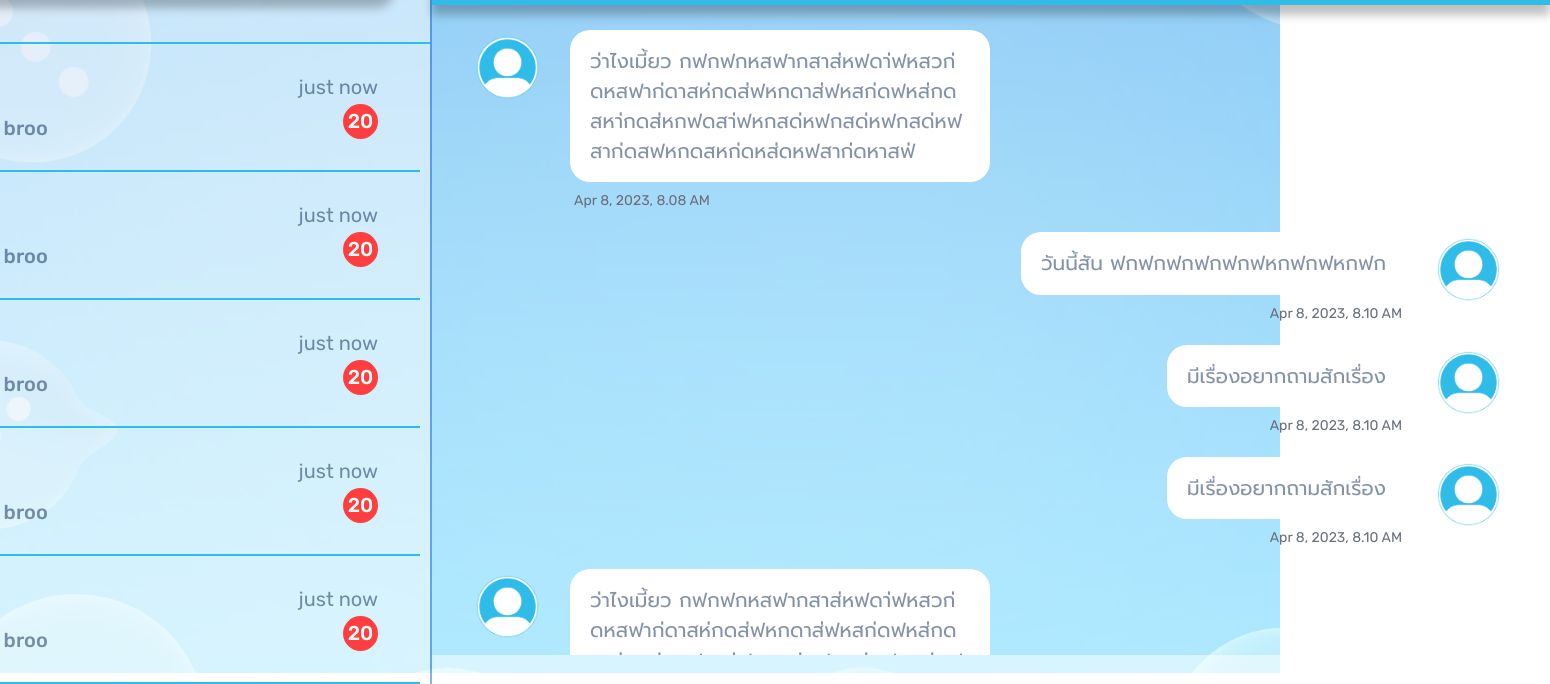
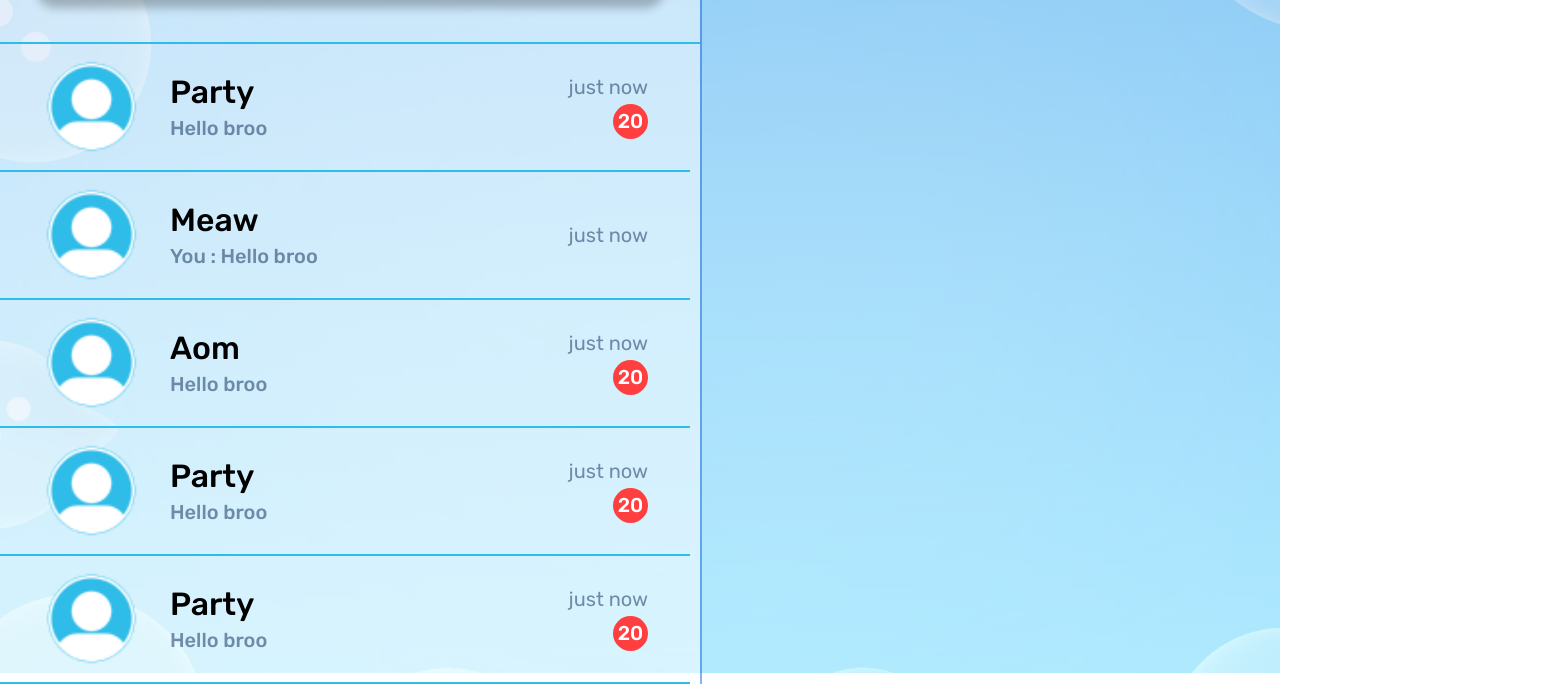
Before and after one commit to FairyFay404/Chic-Chat, a React (Vite) app in the folder client/: page /chat in a window 1280 px wide. Shown: the part 127-811 px from the top of the page, 1550 px wide, since content can reach past the window. Built offline with nearby package versions, Linux system fonts and the light colour scheme.

Commit message:
Auto focus input when start chat

```diff
--- a/client/src/components/Chat.jsx
+++ b/client/src/components/Chat.jsx
@@ -7,7 +7,9 @@ import Chatting from './subcomponents/Chatting'
 export default function Chat() {
     const [error, setError] = useState(false)
     const [search, setSearch] = useState("")
-    const [message, setMesaage] = useState("")
+    const [focusinbox, setFocusinbox] = useState(-1)
+    const [chatIdNow, setChatIdNow] = useState();
+
 
     const handleEdit = (e) => {
         e.preventDefault();
@@ -38,14 +40,12 @@ export default function Chat() {
                                     </div>
 
                                     <div className="w-[700px] h-[718px] overflow-y-scroll">
-                                        <Inbox person={"Party"} lastmessage={"Hello broo"} lastsender={"me"} count_message={20} time={"just now"} />
-                                        <Inbox person={"Party"} lastmessage={"Hello broo"} lastsender={"me"} count_message={20} time={"just now"} />
-                                        <Inbox person={"Party"} lastmessage={"Hello broo"} lastsender={"me"} count_message={20} time={"just now"} />
-                                        <Inbox person={"Party"} lastmessage={"Hello broo"} lastsender={"me"} count_message={20} time={"just now"} />
-                                        <Inbox person={"Party"} lastmessage={"Hello broo"} lastsender={"me"} count_message={20} time={"just now"} />
-                                        <Inbox person={"Party"} lastmessage={"Hello broo"} lastsender={"me"} count_message={20} time={"just now"} />
-                                        <Inbox person={"Party"} lastmessage={"Hello broo"} lastsender={"me"} count_message={20} time={"just now"} />
-                                        <Inbox person={"Party"} lastmessage={"Hello broo"} lastsender={"me"} count_message={20} time={"just now"} />
+                                        <Inbox person={"Party"} lastmessage={"Hello broo"} lastsender={"a"} count_message={20} time={"just now"} focusinbox={focusinbox} setFocusinbox={setFocusinbox} index={"1"} setChatIdNow={setChatIdNow} chatId = {101} />
+                                        <Inbox person={"Meaw"} lastmessage={"Hello broo"} lastsender={"me"} count_message={20} time={"just now"} focusinbox={focusinbox} setFocusinbox={setFocusinbox} index={"2"} setChatIdNow={setChatIdNow} chatId = {102} />
+                                        <Inbox person={"Aom"} lastmessage={"Hello broo"} lastsender={"a"} count_message={20} time={"just now"} focusinbox={focusinbox} setFocusinbox={setFocusinbox} index={"3"} setChatIdNow={setChatIdNow} chatId = {103} />
+                                        <Inbox person={"Party"} lastmessage={"Hello broo"} lastsender={"a"} count_message={20} time={"just now"} focusinbox={focusinbox} setFocusinbox={setFocusinbox} index={"4"} setChatIdNow={setChatIdNow} chatId = {104} />
+                                        <Inbox person={"Party"} lastmessage={"Hello broo"} lastsender={"a"} count_message={20} time={"just now"} focusinbox={focusinbox} setFocusinbox={setFocusinbox} index={"5"} setChatIdNow={setChatIdNow} chatId = {105} />
+                                        <Inbox person={"Party"} lastmessage={"Hello broo"} lastsender={"a"} count_message={20} time={"just now"} focusinbox={focusinbox} setFocusinbox={setFocusinbox} index={"6"} setChatIdNow={setChatIdNow} chatId = {106} />
                                     </div>
                                 </div>
                             </div>
@@ -54,7 +54,9 @@ export default function Chat() {
                             <div className="w-[1120px] h-[877px] rounded-r-[50px]
                                 bg-white/50 border-l-2  border-l-[#1565D880]
                                 flex flex-col justify-center items-center ">
-                                <Chatting name={"Party"}/>
+                                <Chatting name={"Party"} chatIdNow={chatIdNow} chatId = {101} index={1} />
+                                <Chatting name={"Meaw"} chatIdNow={chatIdNow} chatId = {102} index={2}/>
+                                <Chatting name={"Aom"} chatIdNow={chatIdNow} chatId = {103} index={3}/>
 
                             </div>
                         </div>
--- a/client/src/components/Signin.jsx
+++ b/client/src/components/Signin.jsx
@@ -31,7 +31,7 @@ export default function Signin() {
                                 ">Username</p>
                                 <input type="text" className="w-[680px] h-[76px] pl-[28px] rounded-[20px] shadow_1 mt-[11px]
                                     text-[#072653] font-Rubik font-medium border-[0px] focus:border-[3px] focus:border-[#178AAE] focus:outline-0
-                                    " placeholder="Enter your username" onChange={e => setUsername(e.target.value)}/>
+                                    " placeholder="Enter your username" onChange={e => setUsername(e.target.value)} autoFocus/>
                                 <p className="after:content-['*'] after:ml-0.5 after:text-red-500
                                     text-[#000000] font-Rubik font-medium text-[18px] leading-[120%] self-start ml-[108px] mt-[28px]
                                     ">Password</p>
--- a/client/src/components/subcomponents/Chatting.jsx
+++ b/client/src/components/subcomponents/Chatting.jsx
@@ -1,12 +1,20 @@
-import React from 'react'
+import React, { useEffect, useState } from 'react'
 import MessageReceive from './MessageReceive'
 import MessageSend from './MessageSend'
 
-export default function Chatting({name}) {
+export default function Chatting({ name, chatIdNow, chatId, index }) {
+    const [message, setMesaage] = useState("")
+
+    useEffect(() => {
+        document.getElementById(index).focus();
+        console.log(chatIdNow);
+    },[chatIdNow])
+
+
     return (
-        <>
+        <div className={`${chatId == chatIdNow ? "" : "hidden" }`}>
             {/*Navbar UserName*/}
-            <div className="w-[1118px] h-[120px] bg-[#2FBCE8] ] flex justify-between items-center rounded-tr-[50px] shadow_1 t-[11px]">
+            <div className="w-[1118px] h-[120px] bg-[#2FBCE8] flex justify-between items-center rounded-tr-[50px] shadow_1 ">
                 <div className="flex items-center">
                     <img className='ms-[32px] w-[100px] h-[100px]' src="/MyProfile.png" alt="" />
                     <h1 className=' text-[32px] ms-[20px] font-medium text-[#000000]'>{name}</h1>
@@ -29,9 +37,9 @@ export default function Chatting({name}) {
                     <dev>
                         <label class="relative flex flex-row justify-center items-center ">
                             <button><img src="/add icon.png" className=' w-[61px] h-[61px]' /></button>
-                            <input type="text" className="w-[880px] h-[59px] ms-[20px] pl-[50px] rounded-[20px]
-                                                text-[#072653] font-Rubik font-normal border-[0px] focus:border-[3px] focus:border-[#178AAE] focus:outline-0
-                                                " placeholder="Aa" onChange={e => setMesaage(e.target.value)} />
+                            <input type="text" id={index} className="w-[880px] h-[59px] ms-[20px] pl-[50px] rounded-[20px]
+                                text-[#072653] font-Rubik font-normal border-[0px] focus:border-[3px] focus:border-[#178AAE] focus:outline-0
+                                " placeholder="Aa" onChange={e => setMesaage(e.target.value)}/>
                             <button><img src="/send icon.png" className='w-[53px] h-[53px] ms-[20px]' /></button>
                         </label>
                     </dev>
@@ -39,6 +47,6 @@ export default function Chatting({name}) {
             </div>
 
 
-        </>
+        </div>
     )
 }
--- a/client/src/components/subcomponents/Inbox.jsx
+++ b/client/src/components/subcomponents/Inbox.jsx
@@ -1,11 +1,21 @@
-import React from 'react'
+import React, { useState } from 'react'
 
-export default function Inbox({person,lastmessage,lastsender,count_message,time}) {
+export default function Inbox({ person, lastmessage, lastsender, count_message, time, focusinbox, setFocusinbox, index, setChatIdNow, chatId }) {
+
+    const [count, setCount] = useState(count_message);
+
+    const handleIbox = () => {
+        setFocusinbox(index);
+        setChatIdNow(chatId);
+        setCount(0);
+        // axios post count_message = 0;
+    }
+
     return (
         <>
-        <div className="w-[690px] h-[128px] flex justify-between items-center border-b-2 border-b-[#2FBCE8] hover:bg-[#2FBCE8] hover:bg-opacity-40 auto-rows-auto cursor-pointer">
+            <div className={` ${focusinbox == index ? "bg-[#2FBCE8] bg-opacity-40" : ""}  w-[690px] h-[128px] flex justify-between items-center border-b-2 border-b-[#2FBCE8] hover:bg-[#2FBCE8] hover:bg-opacity-40  auto-rows-auto cursor-pointer`} onClick={handleIbox}>
                 <div className="flex flex-row items-center ml-[38px] gap-[25px]">
-                <img src="/Profile.png" className=' w-[107px] h-[107px]'/>
+                    <img src="/Profile.png" className=' w-[107px] h-[107px]' />
                     <div className="flex flex-row justify-between w-[528px] h-[107px]">
                         <div className="flex flex-col gap-[5px] h-full justify-center ">
                             <p className="text-[32px] font-medium font-Rubik leading-[38px]">{person}</p>
@@ -13,7 +23,7 @@ export default function Inbox({person,lastmessage,lastsender,count_message,time}
                         </div>
                         <div className="flex flex-col gap-[5px] h-full justify-center items-end mr-[42px] ">
                             <p className='text-[20px]  font-Rubik font-normal leading-[120%] text-[#072653] opacity-50'>{time}</p>
-                        <label className='w-[35px] h-[35px] rounded-[50px] bg-[#FF3F3F] flex justify-center items-center text-[20px] text-white font-medium' >{count_message}</label>
+                            <label className={`${lastsender == "me" ? "hidden" : ""} ${count == 0 ? "hidden" : ""} w-[35px] h-[35px] rounded-[50px] bg-[#FF3F3F] flex justify-center items-center text-[20px] text-white font-medium`} >{count}</label>
                         </div>
                     </div>
                 </div>
```
Lines whose indentation alone changed are shown as unchanged.
